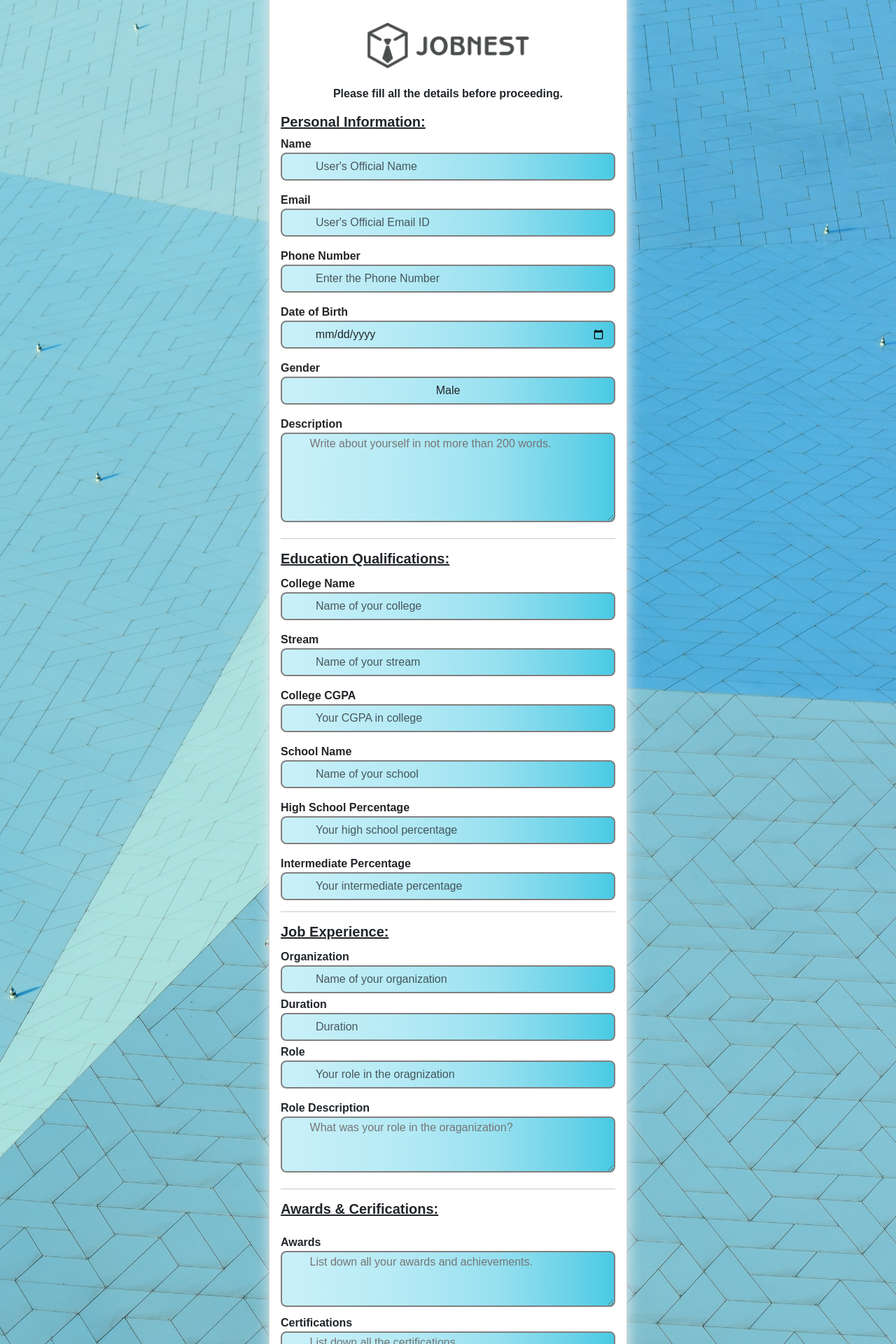
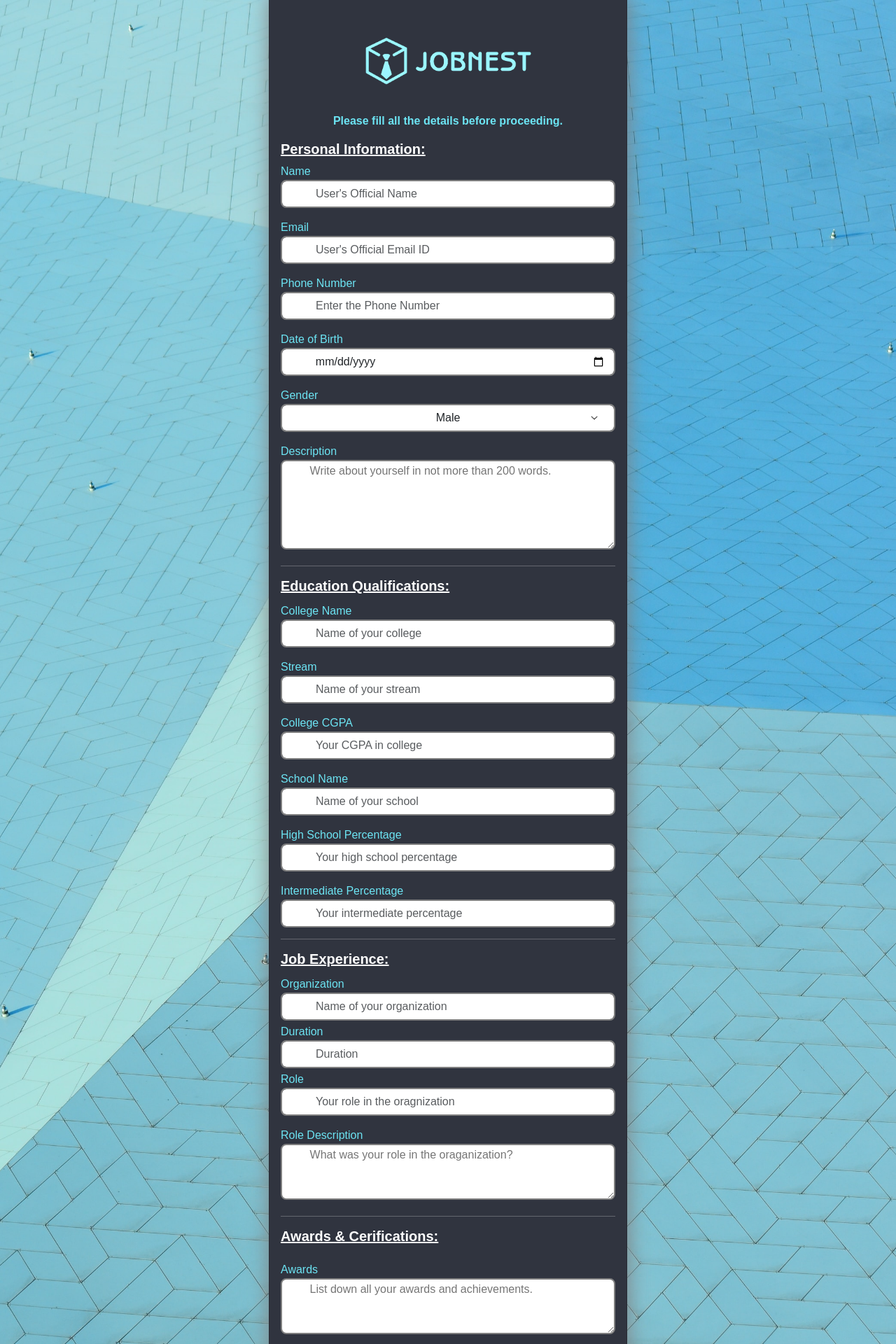
Before and after one commit to JainnyAryan/jobnest, a React (Create React App) app: page /fill-employee-details in a window 1280 px wide. Shown: the part 60-1980 px from the top of the page at 70% size. Built offline with nearby package versions, Linux system fonts and the light colour scheme; a web font is replaced by a local one.

Commit message:
Visual changes in Employee Details form

```diff
--- a/src/pages/EmployeeDetailsForm.jsx
+++ b/src/pages/EmployeeDetailsForm.jsx
@@ -3,10 +3,10 @@ import styles from "../pages/styles/EmployeeDetailsForm.module.css";
 import { useNavigate } from "react-router-dom";
 
 const EmployeeDetailsForm = () => {
-    const navigate = useNavigate();
-    function onClick() {
-          navigate("/employee");
-      };
+  const navigate = useNavigate();
+  function onClick() {
+    navigate("/employee");
+  }
 
   return (
     <body
@@ -22,13 +22,14 @@ const EmployeeDetailsForm = () => {
       <div
         className="card"
         style={{
-          background: "white",
+          background: "#30343f",
           width: "40%",
           borderRadius: "5px",
           margin: "4%",
           borderColor: "",
-          boxShadow: "1px 1px 20px #e9ecef",
+          boxShadow: "1px 1px 30px grey",
           marginLeft: "30%",
+          color: "#6CE4F3",
         }}
       >
         <div
@@ -36,11 +37,11 @@ const EmployeeDetailsForm = () => {
           style={{ fontFamily: "Signika Negative, Arial, sans-serif" }}
         >
           <img
-            src="/logo_black.png"
+            src="/LOGO_transparent.png"
             alt="LOGO-transparent"
             border="0"
-            width={"50%"}
-            style={{ marginLeft: "25%", marginTop: "5%" }}
+            width={"60%"}
+            style={{ marginLeft: "20%", marginTop: "5%" }}
           ></img>
           <br />
           <br />
@@ -51,8 +52,8 @@ const EmployeeDetailsForm = () => {
             }}
           >
             <strong>Please fill all the details before proceeding.</strong>
-          </p>
-          <h5>
+          </p >
+          <h5 style={{color: "white"}}>
             <u>
               <strong>Personal Information: </strong>
             </u>
@@ -67,7 +68,7 @@ const EmployeeDetailsForm = () => {
             {/* User enters his/her official name. */}
             <div className="form-group">
               <label htmlFor="name">
-                <strong>Name</strong>
+                Name
               </label>
               <input
                 type="text"
@@ -77,8 +78,6 @@ const EmployeeDetailsForm = () => {
                 style={{
                   borderRadius: "8px",
                   border: "2px solid grey",
-                  background:
-                    "linear-gradient(to left, #48cae4, #61d0e7, #75d6ea, #87dbed, #98e1f0, #a2e4f2, #abe7f3, #b4eaf5, #baecf6, #bfedf7, #c5eff7, #caf0f8)",
                 }}
               />
             </div>
@@ -86,7 +85,7 @@ const EmployeeDetailsForm = () => {
             {/* User enters his/her email address */}
             <div className="form-group mt-3">
               <label htmlFor="email">
-                <strong>Email</strong>
+                Email
               </label>
               <input
                 type="text"
@@ -96,8 +95,6 @@ const EmployeeDetailsForm = () => {
                 style={{
                   borderRadius: "8px",
                   border: "2px solid grey",
-                  background:
-                    "linear-gradient(to left, #48cae4, #61d0e7, #75d6ea, #87dbed, #98e1f0, #a2e4f2, #abe7f3, #b4eaf5, #baecf6, #bfedf7, #c5eff7, #caf0f8)",
                 }}
               />
             </div>
@@ -105,7 +102,7 @@ const EmployeeDetailsForm = () => {
             {/* User enters his/her password for their account on jobnest. */}
             <div className="form-group mt-3">
               <label htmlFor="phoneno">
-                <strong>Phone Number</strong>
+                Phone Number
               </label>
               <input
                 type="number"
@@ -116,8 +113,6 @@ const EmployeeDetailsForm = () => {
                   borderRadius: "8px",
                   border: "2px solid grey",
                   textAlign: "left",
-                  background:
-                    "linear-gradient(to left, #48cae4, #61d0e7, #75d6ea, #87dbed, #98e1f0, #a2e4f2, #abe7f3, #b4eaf5, #baecf6, #bfedf7, #c5eff7, #caf0f8)",
                 }}
               />
             </div>
@@ -125,7 +120,7 @@ const EmployeeDetailsForm = () => {
             {/* User enters his/her confirmed password for their account on jobnest. */}
             <div className="form-group mt-3">
               <label htmlFor="password">
-                <strong>Date of Birth </strong>
+                Date of Birth
               </label>
               <input
                 type="date"
@@ -137,8 +132,6 @@ const EmployeeDetailsForm = () => {
                   border: "2px solid grey",
                   textAlign: "left",
                   paddingLeft: "10%",
-                  background:
-                    "linear-gradient(to left, #48cae4, #61d0e7, #75d6ea, #87dbed, #98e1f0, #a2e4f2, #abe7f3, #b4eaf5, #baecf6, #bfedf7, #c5eff7, #caf0f8)",
                 }}
               />
             </div>
@@ -146,7 +139,7 @@ const EmployeeDetailsForm = () => {
             {/* User enters his/her description for their account on jobnest. */}
             <div className="form-group mt-3">
               <label htmlFor="gender">
-                <strong>Gender </strong>
+                Gender
               </label>
               <select
                 name="gender"
@@ -156,8 +149,6 @@ const EmployeeDetailsForm = () => {
                   borderRadius: "8px",
                   border: "2px solid grey",
                   textAlign: "left",
-                  background:
-                    "linear-gradient(to left, #48cae4, #61d0e7, #75d6ea, #87dbed, #98e1f0, #a2e4f2, #abe7f3, #b4eaf5, #baecf6, #bfedf7, #c5eff7, #caf0f8)",
                 }}
               >
                 <option value="male">Male</option>
@@ -169,7 +160,7 @@ const EmployeeDetailsForm = () => {
             {/* User enters his/her description for their account on jobnest. */}
             <div className="form-group mt-3">
               <label htmlFor="description">
-                <strong>Description</strong>
+                Description
               </label>
               <br />
               <textarea
@@ -182,14 +173,12 @@ const EmployeeDetailsForm = () => {
                   border: "2px solid grey",
                   textAlign: "left",
                   width: "100%",
-                  background:
-                    "linear-gradient(to left, #48cae4, #61d0e7, #75d6ea, #87dbed, #98e1f0, #a2e4f2, #abe7f3, #b4eaf5, #baecf6, #bfedf7, #c5eff7, #caf0f8)",
                 }}
               ></textarea>
             </div>
-            <hr />
+            <hr style={{color: "white"}}/>
 
-            <h5>
+            <h5 style={{color: "white"}}>
               <u>
                 <strong>Education Qualifications: </strong>
               </u>
@@ -198,7 +187,7 @@ const EmployeeDetailsForm = () => {
             {/* User enters his/her college name. */}
             <div className="form-group mt-1">
               <label htmlFor="collegename">
-                <strong>College Name </strong>
+                College Name
               </label>
               <input
                 type="text"
@@ -208,8 +197,6 @@ const EmployeeDetailsForm = () => {
                 style={{
                   borderRadius: "8px",
                   border: "2px solid grey",
-                  background:
-                    "linear-gradient(to left, #48cae4, #61d0e7, #75d6ea, #87dbed, #98e1f0, #a2e4f2, #abe7f3, #b4eaf5, #baecf6, #bfedf7, #c5eff7, #caf0f8)",
                 }}
               />
             </div>
@@ -217,7 +204,7 @@ const EmployeeDetailsForm = () => {
             {/* User enters his/her Stream. */}
             <div className="form-group mt-3">
               <label htmlFor="collegestream">
-                <strong>Stream </strong>
+                Stream
               </label>
               <input
                 type="text"
@@ -227,8 +214,6 @@ const EmployeeDetailsForm = () => {
                 style={{
                   borderRadius: "8px",
                   border: "2px solid grey",
-                  background:
-                    "linear-gradient(to left, #48cae4, #61d0e7, #75d6ea, #87dbed, #98e1f0, #a2e4f2, #abe7f3, #b4eaf5, #baecf6, #bfedf7, #c5eff7, #caf0f8)",
                 }}
               />
             </div>
@@ -236,7 +221,7 @@ const EmployeeDetailsForm = () => {
             {/* User enters his/her college cgpa. */}
             <div className="form-group mt-3">
               <label htmlFor="cgpa">
-                <strong>College CGPA</strong>
+                College CGPA
               </label>
               <input
                 type="number"
@@ -246,8 +231,6 @@ const EmployeeDetailsForm = () => {
                 style={{
                   borderRadius: "8px",
                   border: "2px solid grey",
-                  background:
-                    "linear-gradient(to left, #48cae4, #61d0e7, #75d6ea, #87dbed, #98e1f0, #a2e4f2, #abe7f3, #b4eaf5, #baecf6, #bfedf7, #c5eff7, #caf0f8)",
                 }}
               />
             </div>
@@ -255,7 +238,7 @@ const EmployeeDetailsForm = () => {
             {/* User enters his/her school name. */}
             <div className="form-group mt-3">
               <label htmlFor="schoolname">
-                <strong>School Name </strong>
+                School Name
               </label>
               <input
                 type="text"
@@ -265,8 +248,6 @@ const EmployeeDetailsForm = () => {
                 style={{
                   borderRadius: "8px",
                   border: "2px solid grey",
-                  background:
-                    "linear-gradient(to left, #48cae4, #61d0e7, #75d6ea, #87dbed, #98e1f0, #a2e4f2, #abe7f3, #b4eaf5, #baecf6, #bfedf7, #c5eff7, #caf0f8)",
                 }}
               />
             </div>
@@ -274,7 +255,7 @@ const EmployeeDetailsForm = () => {
             {/* User enters his/her college cgpa. */}
             <div className="form-group mt-3">
               <label htmlFor="highschoolpercent">
-                <strong>High School Percentage</strong>
+                High School Percentage
               </label>
               <input
                 type="number"
@@ -284,8 +265,6 @@ const EmployeeDetailsForm = () => {
                 style={{
                   borderRadius: "8px",
                   border: "2px solid grey",
-                  background:
-                    "linear-gradient(to left, #48cae4, #61d0e7, #75d6ea, #87dbed, #98e1f0, #a2e4f2, #abe7f3, #b4eaf5, #baecf6, #bfedf7, #c5eff7, #caf0f8)",
                 }}
               />
             </div>
@@ -293,7 +272,7 @@ const EmployeeDetailsForm = () => {
             {/* User enters his/her college cgpa. */}
             <div className="form-group mt-3">
               <label htmlFor="intermediatepercent">
-                <strong>Intermediate Percentage</strong>
+                Intermediate Percentage
               </label>
               <input
                 type="number"
@@ -303,14 +282,12 @@ const EmployeeDetailsForm = () => {
                 style={{
                   borderRadius: "8px",
                   border: "2px solid grey",
-                  background:
-                    "linear-gradient(to left, #48cae4, #61d0e7, #75d6ea, #87dbed, #98e1f0, #a2e4f2, #abe7f3, #b4eaf5, #baecf6, #bfedf7, #c5eff7, #caf0f8)",
                 }}
               />
             </div>
-            <hr />
+            <hr style={{color: "white"}}/>
 
-            <h5>
+            <h5 style={{color: "white"}}>
               <u>
                 <strong>Job Experience: </strong>
               </u>
@@ -318,7 +295,7 @@ const EmployeeDetailsForm = () => {
             {/* User enters his/her first company name. */}
             <div className="form-group mt-1">
               <label htmlFor="company1">
-                <strong>Organization </strong>
+                Organization
               </label>
               <input
                 type="text"
@@ -328,8 +305,6 @@ const EmployeeDetailsForm = () => {
                 style={{
                   borderRadius: "8px",
                   border: "2px solid grey",
-                  background:
-                    "linear-gradient(to left, #48cae4, #61d0e7, #75d6ea, #87dbed, #98e1f0, #a2e4f2, #abe7f3, #b4eaf5, #baecf6, #bfedf7, #c5eff7, #caf0f8)",
                 }}
               />
             </div>
@@ -337,7 +312,7 @@ const EmployeeDetailsForm = () => {
             {/* User enters his/her first company work duration. */}
             <div className="form-group mt-1">
               <label htmlFor="duration1">
-                <strong>Duration </strong>
+                Duration
               </label>
               <input
                 type="text"
@@ -347,8 +322,6 @@ const EmployeeDetailsForm = () => {
                 style={{
                   borderRadius: "8px",
                   border: "2px solid grey",
-                  background:
-                    "linear-gradient(to left, #48cae4, #61d0e7, #75d6ea, #87dbed, #98e1f0, #a2e4f2, #abe7f3, #b4eaf5, #baecf6, #bfedf7, #c5eff7, #caf0f8)",
                 }}
               />
             </div>
@@ -356,7 +329,7 @@ const EmployeeDetailsForm = () => {
             {/* User enters his/her first company role. */}
             <div className="form-group mt-1">
               <label htmlFor="role1">
-                <strong>Role </strong>
+                Role
               </label>
               <input
                 type="text"
@@ -366,8 +339,6 @@ const EmployeeDetailsForm = () => {
                 style={{
                   borderRadius: "8px",
                   border: "2px solid grey",
-                  background:
-                    "linear-gradient(to left, #48cae4, #61d0e7, #75d6ea, #87dbed, #98e1f0, #a2e4f2, #abe7f3, #b4eaf5, #baecf6, #bfedf7, #c5eff7, #caf0f8)",
                 }}
               />
             </div>
@@ -375,7 +346,7 @@ const EmployeeDetailsForm = () => {
             {/* User enters his/her role description. */}
             <div className="form-group mt-3">
               <label htmlFor="roledescription1">
-                <strong>Role Description</strong>
+                Role Description
               </label>
               <br />
               <textarea
@@ -388,14 +359,12 @@ const EmployeeDetailsForm = () => {
                   border: "2px solid grey",
                   textAlign: "left",
                   width: "100%",
-                  background:
-                    "linear-gradient(to left, #48cae4, #61d0e7, #75d6ea, #87dbed, #98e1f0, #a2e4f2, #abe7f3, #b4eaf5, #baecf6, #bfedf7, #c5eff7, #caf0f8)",
                 }}
               ></textarea>
             </div>
 
-            <hr />
-            <h5>
+            <hr style={{color: "white"}} />
+            <h5 style={{color: "white"}}>
               <u>
                 <strong>Awards & Cerifications: </strong>
               </u>
@@ -403,7 +372,7 @@ const EmployeeDetailsForm = () => {
             {/* Awards Won by User */}
             <div className="form-group mt-3">
               <label htmlFor="listawards">
-                <strong>Awards</strong>
+                Awards
               </label>
               <br />
               <textarea
@@ -416,8 +385,6 @@ const EmployeeDetailsForm = () => {
                   border: "2px solid grey",
                   textAlign: "left",
                   width: "100%",
-                  background:
-                    "linear-gradient(to left, #48cae4, #61d0e7, #75d6ea, #87dbed, #98e1f0, #a2e4f2, #abe7f3, #b4eaf5, #baecf6, #bfedf7, #c5eff7, #caf0f8)",
                 }}
               ></textarea>
             </div>
@@ -425,7 +392,7 @@ const EmployeeDetailsForm = () => {
             {/* User enters his/her certificates */}
             <div className="form-group mt-1">
               <label htmlFor="certificate">
-                <strong>Certifications </strong>
+                Certifications
               </label>
               <textarea
                 name="certificate"
@@ -437,8 +404,6 @@ const EmployeeDetailsForm = () => {
                   border: "2px solid grey",
                   textAlign: "left",
                   width: "100%",
-                  background:
-                    "linear-gradient(to left, #48cae4, #61d0e7, #75d6ea, #87dbed, #98e1f0, #a2e4f2, #abe7f3, #b4eaf5, #baecf6, #bfedf7, #c5eff7, #caf0f8)",
                 }}
               ></textarea>
             </div>
@@ -446,7 +411,7 @@ const EmployeeDetailsForm = () => {
             <button
               className="btn btn-primary mt-4"
               style={{ borderRadius: "10px" }}
-                onClick={onClick}
+              onClick={onClick}
             >
               {/* User registers either as an employer or a job seeker. */}
               <strong>Login</strong>
```
Also changed, not shown: src/pages/EmployerDetailsForm.jsx (added, +11 -0 lines).
